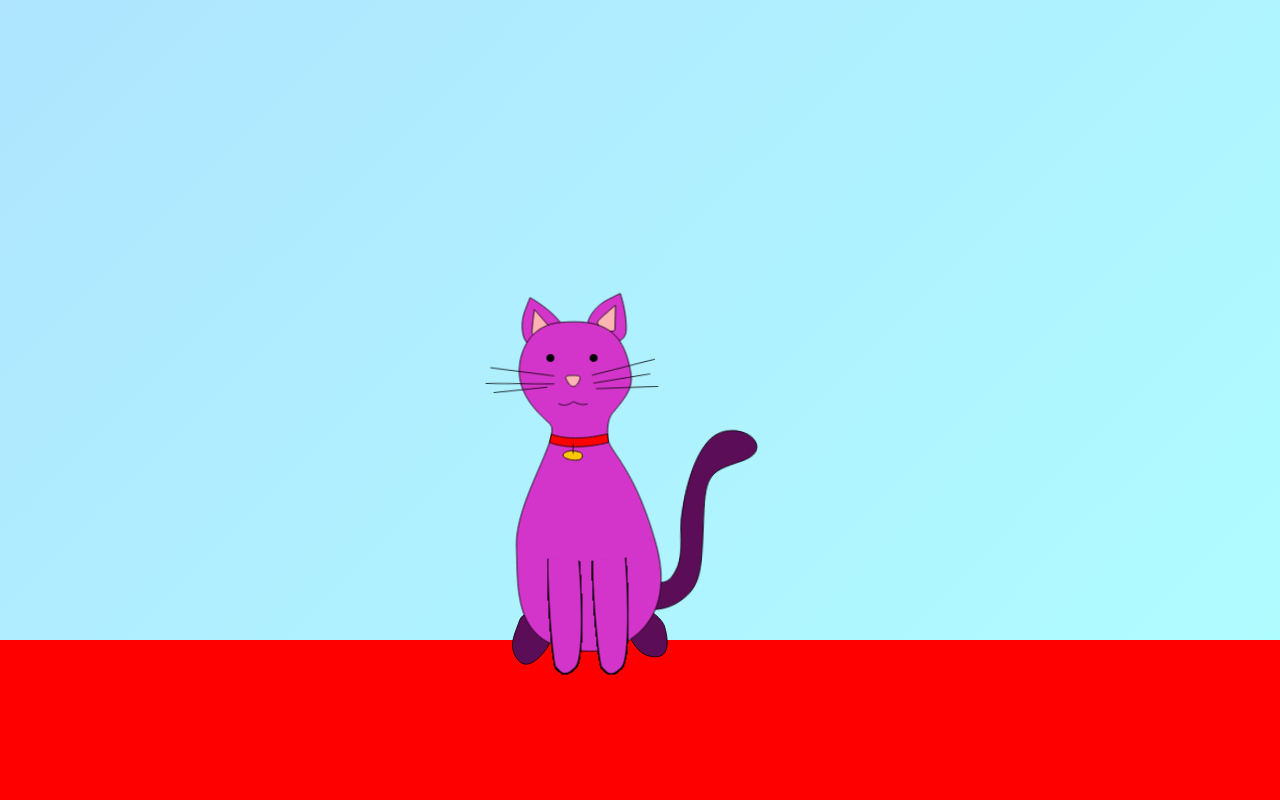
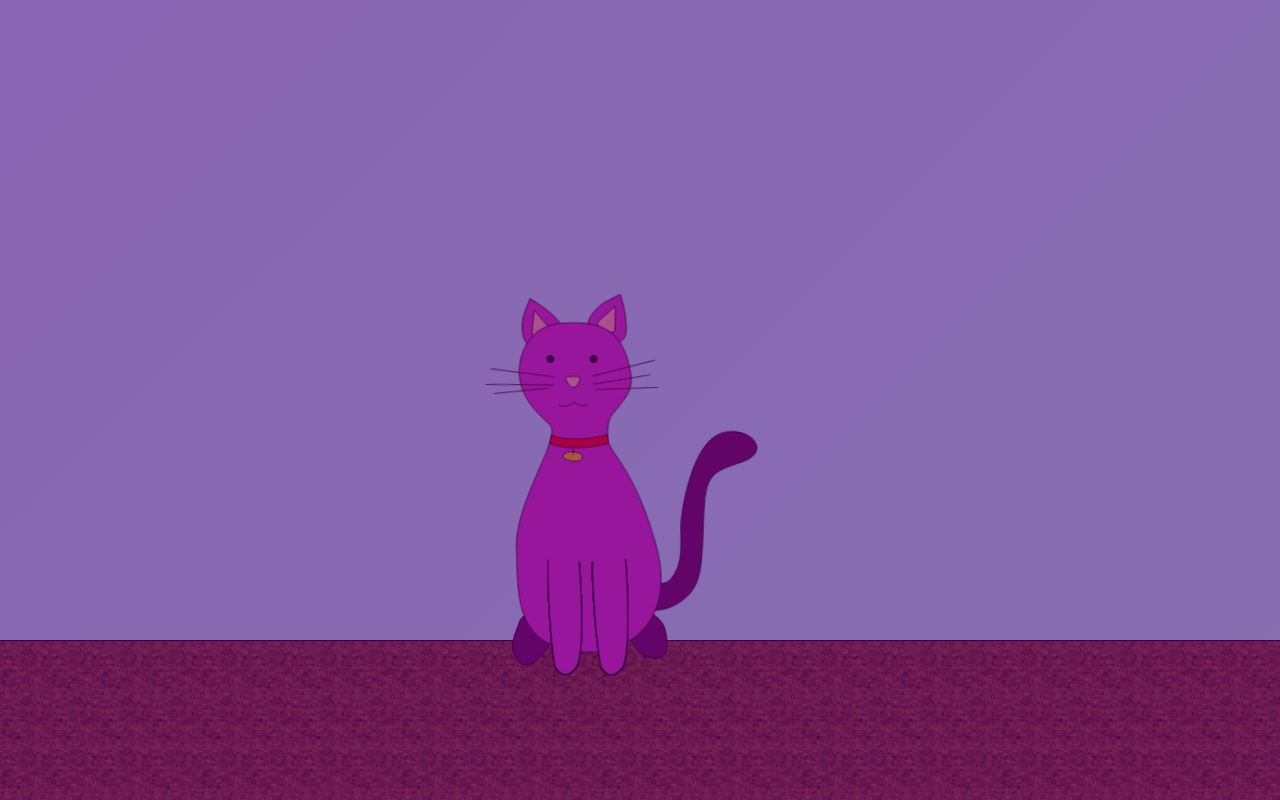
Before and after one commit to slippedandmissed/ConeSpace, an Angular app in the folder frontend/: page / in a window 1280 px wide. Built offline with nearby package versions, Linux system fonts and the light colour scheme.

Commit message:
Lighting now reflects real time of day

```diff
--- a/frontend/src/app/app.component.html
+++ b/frontend/src/app/app.component.html
@@ -1,3 +1,4 @@
 <div id="ground">
   <app-wafflecone></app-wafflecone>
 </div>
+<app-skybox></app-skybox>
--- a/frontend/src/app/app.component.scss
+++ b/frontend/src/app/app.component.scss
@@ -5,9 +5,19 @@
     position: absolute;
 }
 
+app-skybox {
+    pointer-events: none;
+    position: absolute;
+    top: 0;
+    left: 0;
+    right: 0;
+    bottom: 0;
+}
 
 #ground {
-    background-color: red;
+    background-image: url("/assets/imgs/floor.png");
+    background-size: 200px;
+    border-top: 1px solid black;
     position: absolute;
     top: 60%;
     bottom: 0;
--- a/frontend/src/app/app.component.ts
+++ b/frontend/src/app/app.component.ts
@@ -6,5 +6,5 @@ import { Component } from '@angular/core';
   styleUrls: ['./app.component.scss']
 })
 export class AppComponent {
-  title = 'frontend';
+  title = 'conespace';
 }
--- a/frontend/src/app/app.module.ts
+++ b/frontend/src/app/app.module.ts
@@ -5,11 +5,13 @@ import { AppComponent } from './app.component';
 import { ServiceWorkerModule } from '@angular/service-worker';
 import { environment } from '../environments/environment';
 import { WaffleconeComponent } from './components/wafflecone/wafflecone.component';
+import { SkyboxComponent } from './components/skybox/skybox.component';
 
 @NgModule({
   declarations: [
     AppComponent,
-    WaffleconeComponent
+    WaffleconeComponent,
+    SkyboxComponent
   ],
   imports: [
     BrowserModule,
--- /dev/null
+++ b/frontend/src/app/components/skybox/skybox.component.html
@@ -0,0 +1 @@
+<div [style]="'background-image: linear-gradient('+angle+'deg, '+getColorString()+' 0, '+getColorString()+' '+proportion+'%, transparent 100%)'"></div>
--- /dev/null
+++ b/frontend/src/app/components/skybox/skybox.component.scss
@@ -0,0 +1,4 @@
+div {
+    width: 100%;
+    height: 100%;
+}
--- /dev/null
+++ b/frontend/src/app/components/skybox/skybox.component.ts
@@ -0,0 +1,86 @@
+import { Component, OnInit } from '@angular/core';
+
+interface Color {
+  r: number;
+  g: number;
+  b: number;
+  a: number;
+}
+
+interface ColorStop {
+  c: Color;
+  t: number;
+}
+
+type gradient = ColorStop[];
+
+@Component({
+  selector: 'app-skybox',
+  templateUrl: './skybox.component.html',
+  styleUrls: ['./skybox.component.scss']
+})
+export class SkyboxComponent implements OnInit {
+
+  public color: Color = { r: 255, g: 255, b: 255, a: 0 };
+  public angle: number = 180;
+  public proportion: number = 100;
+
+  gradient: gradient = [
+    { t: 0, c: { r: 0, g: 0, b: 48, a: 0.8 } },
+    { t: 0.5, c: { r: 220, g: 0, b:194, a: 0.3 } },
+    { t: 0.6, c: { r: 255, g: 230, b: 170, a: 0.3 } },
+    { t: 1, c: { r: 255, g: 255, b: 0, a: 0 } }
+  ]
+
+  public getColorString() {
+    return `rgba(${this.color.r}, ${this.color.g}, ${this.color.b}, ${this.color.a})`;
+  }
+
+  private calculateColor() {
+    const now = new Date();
+    const msSinceMidnight = now.getTime() - now.setHours(0, 0, 0, 0);
+    let t = msSinceMidnight / 1000 / 60 / 60 / 24;
+    t = ((t % 1) + 1) % 1;
+    const roundT = t > 0.5 ? 2 - 2 * t : 2 * t;
+    this.color = this.lerpGradient(this.gradient, roundT);
+    this.angle = t * 360;
+    this.proportion = 100; // * (1 - roundT);
+  }
+
+  private lerp(a: number, b: number, t: number) {
+    return a + t * (b - a);
+  }
+
+  private lerpColor(a: Color, b: Color, t: number) {
+    return {
+      r: this.lerp(a.r, b.r, t),
+      g: this.lerp(a.g, b.g, t),
+      b: this.lerp(a.b, b.b, t),
+      a: this.lerp(a.a, b.a, t)
+    }
+  }
+
+  private lerpGradient(gradient: gradient, t: number): Color {
+    for (let i=0; i<gradient.length-1; i++) {
+      const a = gradient[i];
+      const b = gradient[i+1];
+      const relativeT = b.t === a.t ? 0 : (t - a.t) / (b.t - a.t);
+      if (0 <= relativeT && relativeT <= 1) {
+        return this.lerpColor(a.c, b.c, relativeT);
+      }
+    }
+    return {r: 255, g: 255, b: 255, a: 0};
+  }
+
+  constructor() { }
+
+  ngOnInit(): void {
+
+    let calculate = () => {
+      this.calculateColor();
+      setTimeout(calculate, 10000);
+    }
+    calculate();
+  }
+
+}
```
Also changed, not shown: frontend/src/assets/imgs/floor.png (added), 1 other file (tests, documents, lock files or other folders).
